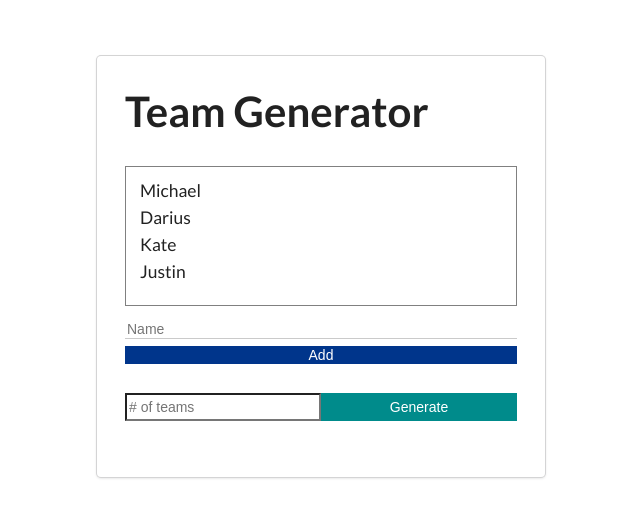
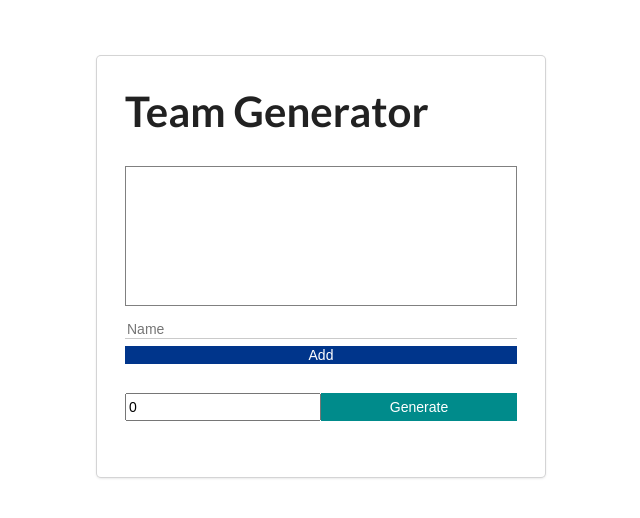
Before and after one commit to michalpluzek/angular-team-generator, an Angular app: page / in a window 1280 px wide. Shown: the top 518 px of the page, without its empty margins (319-959 px from the left). Built offline with nearby package versions, Linux system fonts and the light colour scheme.

Commit message:
feat: Add events and directives

```diff
--- a/src/app/app.component.html
+++ b/src/app/app.component.html
@@ -2,20 +2,21 @@
   <div class="ui card">
     <h1 class="title">Team Generator</h1>
     <ul class="list">
-      <li class="list-item">Michael</li>
-      <li>Darius</li>
-      <li>Kate</li>
-      <li>Justin</li>
+      <li *ngFor="let member of members">{{ member }}</li>
     </ul>
 
     <div class="add-members-container">
-      <input type="text" placeholder="Name" />
-      <button>Add</button>
+      <input type="text" placeholder="Name" [(ngModel)]="newMemberName" />
+      <button (click)="addMember()">Add</button>
     </div>
 
     <div class="generate-teams-container">
-      <input type="text" placeholder="# of teams" />
-      <button>Generate</button>
+      <input
+        type="number"
+        placeholder="# of teams"
+        [(ngModel)]="numberOfTeams"
+      />
+      <button (click)="generateTeams()">Generate</button>
     </div>
   </div>
 </div>
```
